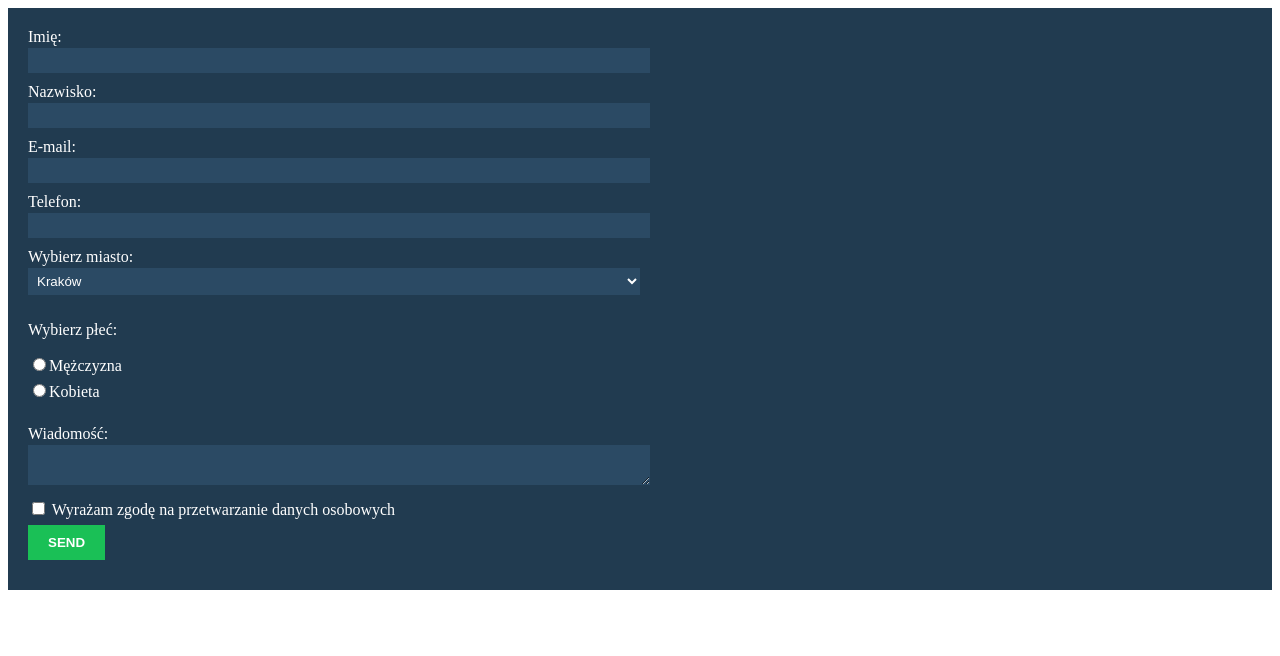
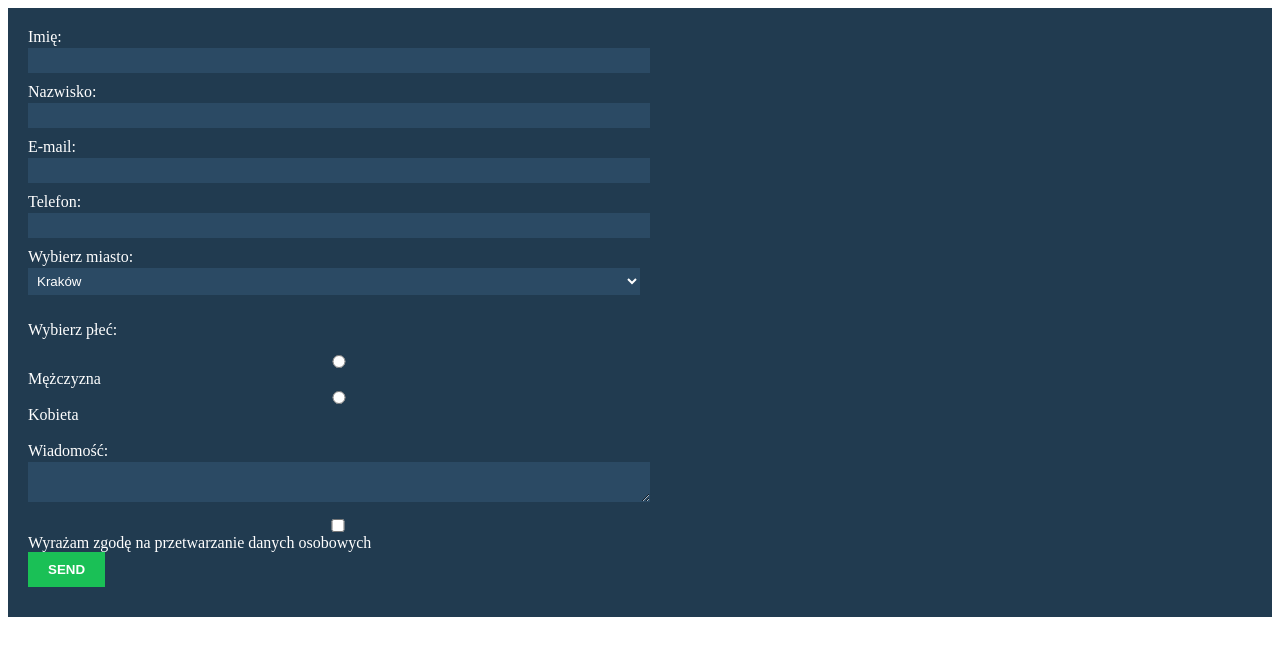
Before and after one commit to Konradlisek/html, a plain HTML site: page css2/1-formularz-html5/index.html in a window 1280 px wide. Drawn offline with Linux system fonts and the light colour scheme.

Commit message:
Update style.css

```diff
--- a/css2/1-formularz-html5/style.css
+++ b/css2/1-formularz-html5/style.css
@@ -23,11 +23,9 @@ textarea:focus {
   border: 1px solid #fff;
 }
 
-input[type="checkbox "],
+input[type="checkbox"],
 input[type="radio"],
-#agreement {
-  width: auto;
-}
+
 label {
   display: block;
   margin-bottom: 2px;
```
